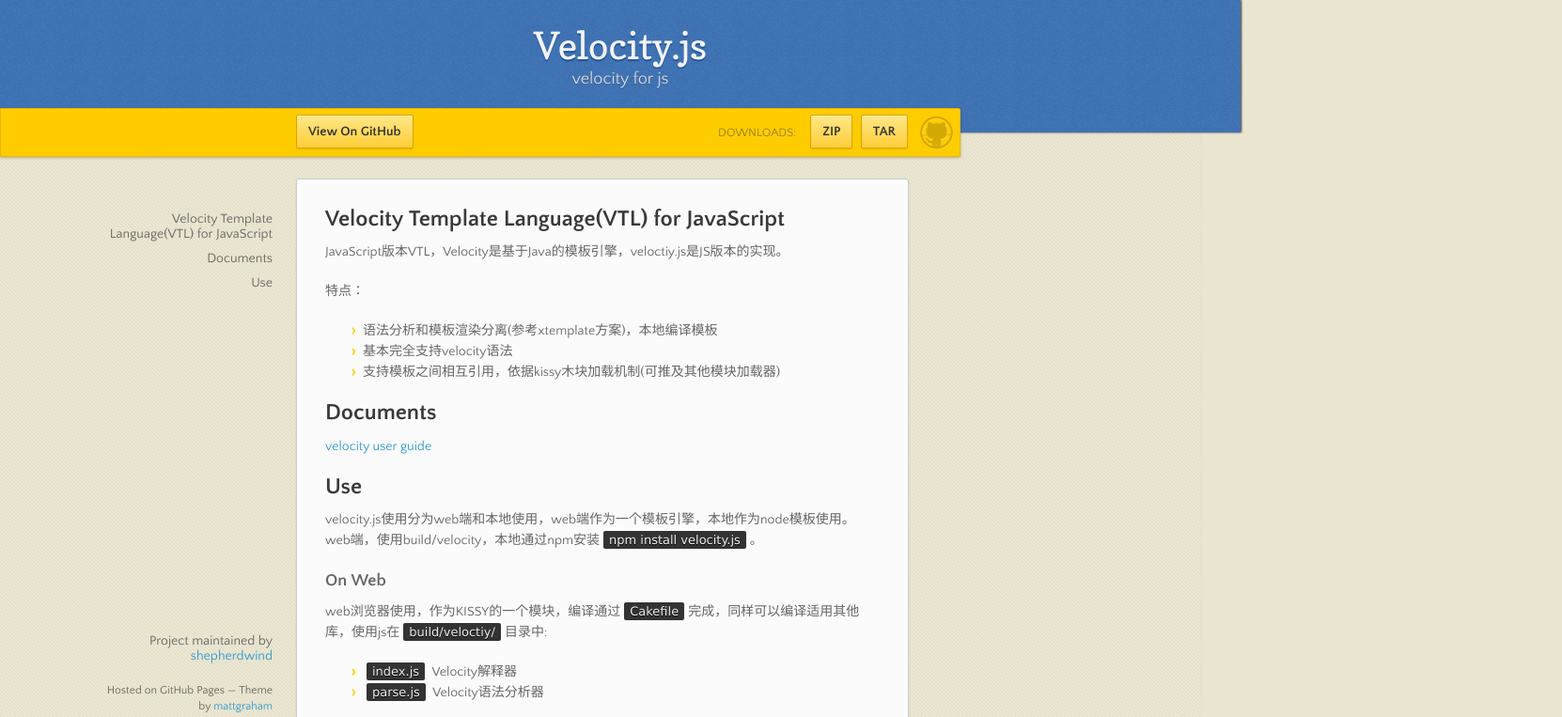
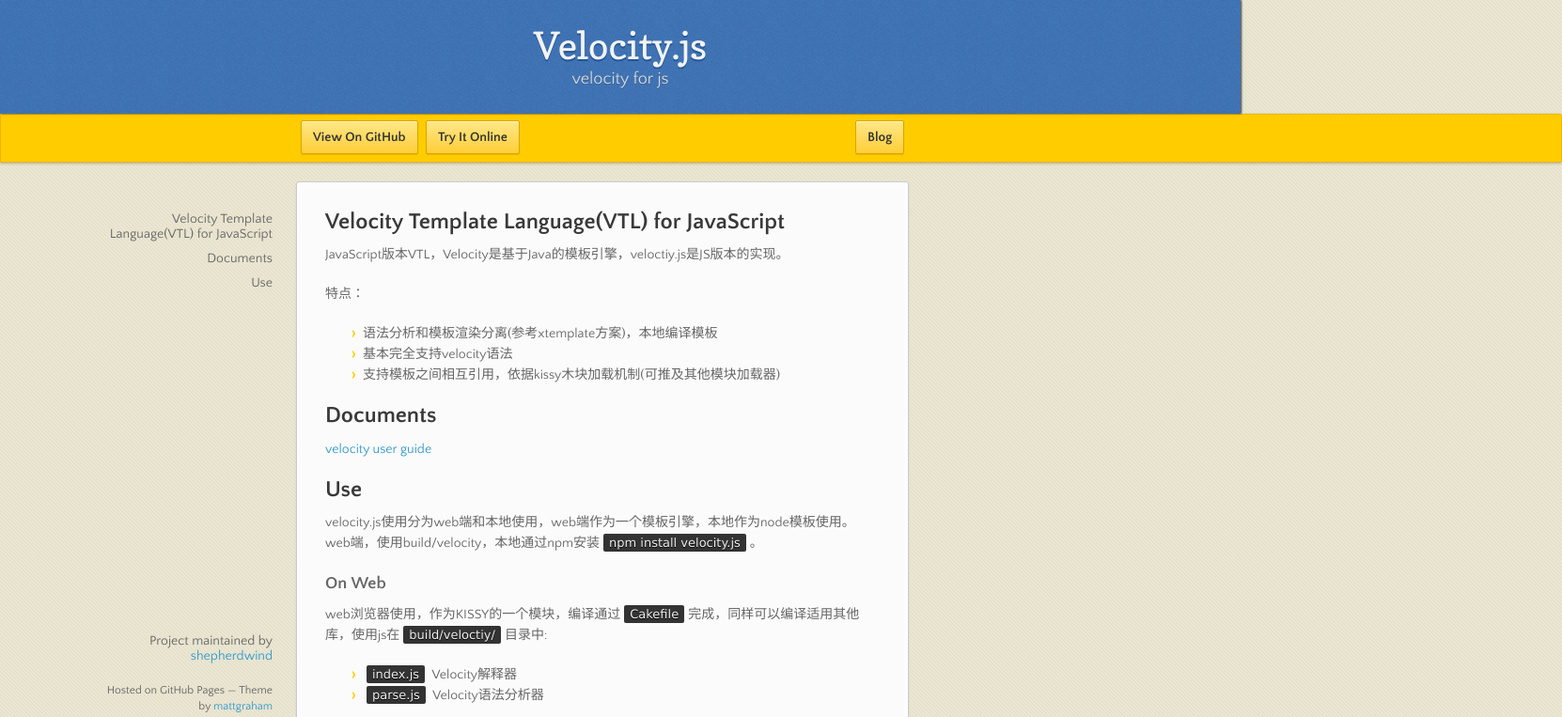
Before and after one commit to shepherdwind/velocity.js, a plain HTML site: page index.html in a window 1280 px wide. Shown: the top 763 px of the page at 94% size, 1662 px wide, since content can reach past the window. Drawn offline with nearby package versions, Linux system fonts and the light colour scheme.

Commit message:
update css

```diff
--- a/index.html
+++ b/index.html
@@ -24,13 +24,12 @@
       <div id="banner">
         <span id="logo"></span>
 
-        <a href="https://github.com/shepherdwind/velocity.js" class="button fork"><strong>View On GitHub</strong></a>
-        <div class="downloads">
-          <span>Downloads:</span>
-          <ul>
-            <li><a href="https://github.com/shepherdwind/velocity.js/zipball/master" class="button">ZIP</a></li>
-            <li><a href="https://github.com/shepherdwind/velocity.js/tarball/master" class="button">TAR</a></li>
-          </ul>
+        <div class="navs">
+          <a href="https://github.com/shepherdwind/velocity.js" class="button fork"><strong>View On GitHub</strong></a>
+          <a href="try/" class="button fork"><strong>Try It Online</strong></a>
+        </div>
+        <div class="navr">
+          <a href="http://shepherdwind.com" class="button fork"><strong>Blog</strong></a>
         </div>
       </div><!-- end banner -->
 
--- a/stylesheets/styles.css
+++ b/stylesheets/styles.css
@@ -651,9 +651,9 @@
 }
 
 header {
-  padding: 25px 20px 40px 20px;
+  padding: 25px 20px 20px 20px;
   margin: 0;
-  position: fixed;
+  position: relative;
   top: 0;
   left: 0;
   right: 0;
@@ -692,7 +692,7 @@
   right: 50%;
   height: 50px;
   margin-right: -382px;
-  position: fixed;
+  /*position: fixed;*/
   top: 115px;
   background: #ffcc00;
   border: 1px solid #f0b500;
@@ -746,10 +746,17 @@
   background: linear-gradient(#ffe788, #ffe788);
   background-color: #ffeca0;
 }
-#banner .fork {
-  position: fixed;
+#banner .navr {
+  position: absolute;
+  left: 50%;
+  margin-left: 265px;
+}
+#banner .navs {
+  position: absolute;
   left: 50%;
   margin-left: -325px;
+}
+#banner .fork {
   padding: 10px 12px;
   margin-top: 6px;
   line-height: 14px;
@@ -795,7 +802,7 @@
   width: 590px;
   padding: 30px 30px 50px 30px;
   margin: 20px 0;
-  margin-top: 190px;
+  /*margin-top: 190px;*/
   position: relative;
   background: #fbfbfb;
   -moz-border-radius: 3px;
```
